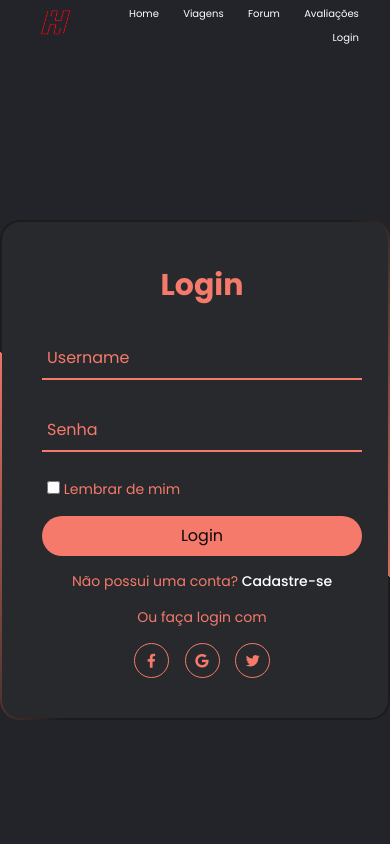
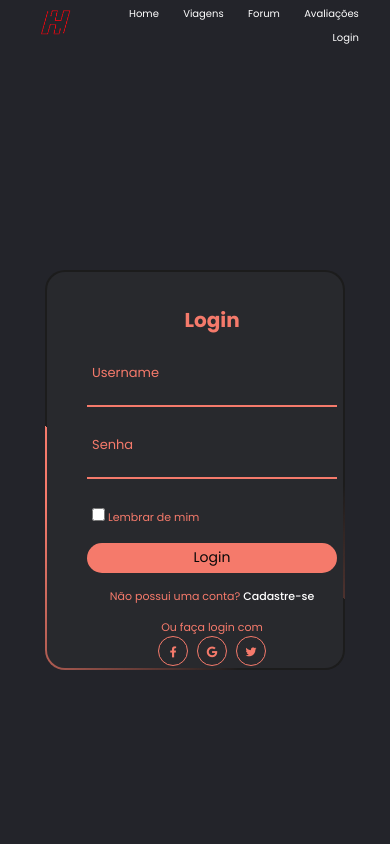
Before and after one commit to shimarrudz/HitchHike, a plain HTML site: page FrontEnd/loginCadastro.html in a window 390 px wide. Shown: the top 844 px of the page. Drawn offline with Linux system fonts and the light colour scheme; a script that the page names is missing.

Commit message:
<Pagina Login e Cadastro (responsividade 480px)>

```diff
--- a/FrontEnd/css/loginCadastro.css
+++ b/FrontEnd/css/loginCadastro.css
@@ -198,11 +198,79 @@ button:hover {
     transition: .3s;
 }
 
+@media screen and (max-width: 480px){
 
-/* .social-icons a:hover i {
-    color: rgba(0, 0, 0, .3);
-} */
-@media screen and (max-width: 480px){
+    .wrapper {
+        position: relative;
+        width: 300px;
+        height: 400px;
+
+    }
+    .input-group {
+        position: relative;
+        margin: 30px 0;
+        border-bottom: 2px solid #F57A6B;
+    }
+
+    .input-group label {
+        position: absolute;
+        top: 20%;
+        left: 5px;
+        transform: translateY(-50%);
+        font-size: 13px;
+    }
+
+    .input-group input {
+        width: 320px;
+        height: 20px;
+        font-size: 13px;
+        padding: 0 5px;
+    }
+    button {
+        width: 100%;
+        height: 30px;
+        font-size: 14px;
+        border-radius: 20px;
+    }
+    .input-group input {
+        width: 250px;
+        height: 40px;
+        font-size: 16px;
+        color: #FFF;
+        padding: 0 60px;
+    }
+    h2 {
+        padding-top: 30px;
+        font-size: 20px;
+    }
+    .signUp-link {
+        font-size: 11px;
+        margin: 15px 0;
+    }
+    .social-platform {
+        font-size: 11px;
+    }
+
+    .social-icons a {
+        display: inline-block;
+        width: 30px;
+        height: 30px;
+        line-height: 30px;
+        margin: -0px 3px 0;
+
+    }
+    .social-icons a i {
+        color: #F57A6B;
+        font-size: 11px;
+        transition: .3s;
+    }
+    .remember {
+        margin: -5px 0 15px 5px;
+    }
+
+    .remember label {
+        font-size: 11px;
+    }
 }
 @media screen and (max-width: 768px){
 }
```
